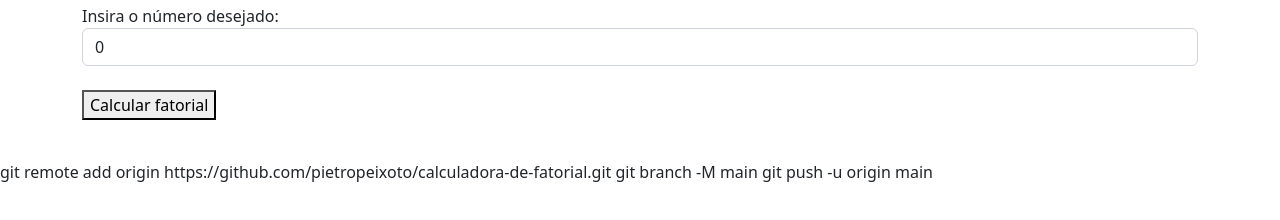
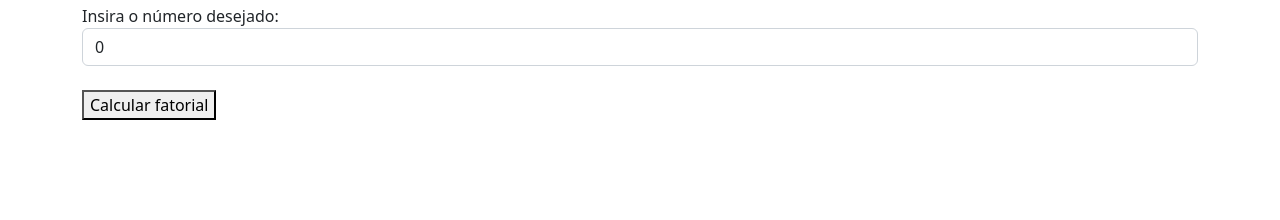
Before and after one commit to pietropeixoto/calculadora-de-fatorial, a plain HTML site: page calculadora de fatorial.html in a window 1280 px wide. Shown: the part 42-262 px from the top of the page. Drawn offline with nearby package versions, Linux system fonts and the light colour scheme.

Commit message:
calculadora de fatorial.html

```diff
--- a/calculadora de fatorial.html
+++ b/calculadora de fatorial.html
@@ -30,7 +30,4 @@
         <p id="resultado"> </p>
     </div>
 </body>
-git remote add origin https://github.com/pietropeixoto/calculadora-de-fatorial.git
- git branch -M main
-git push -u origin main
 </html>
```
